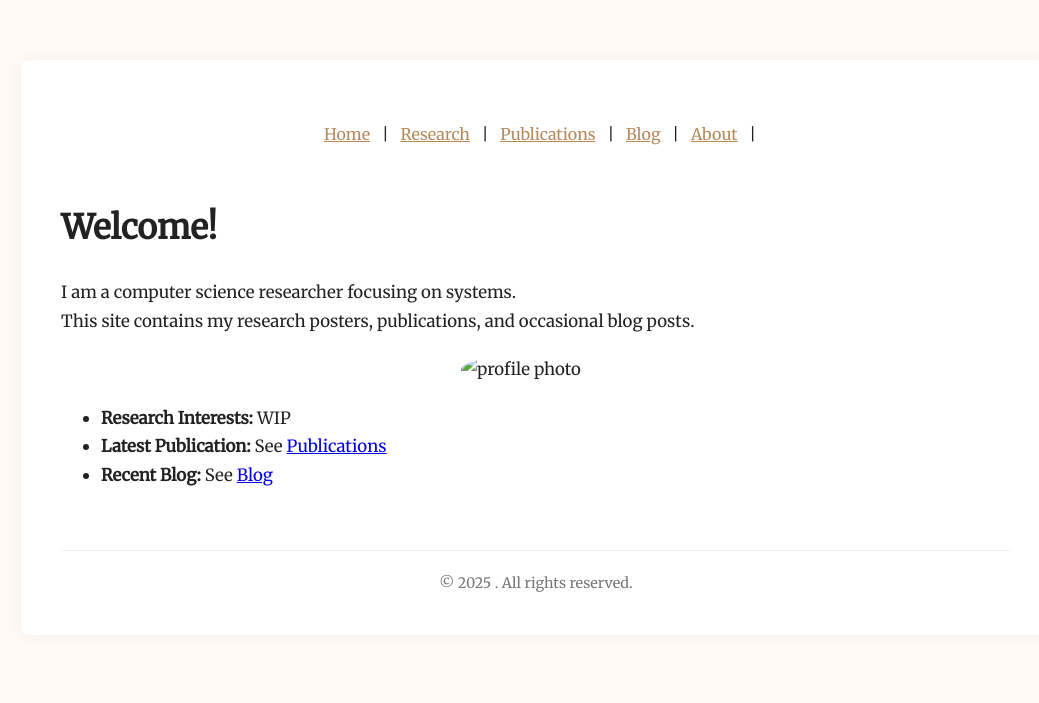
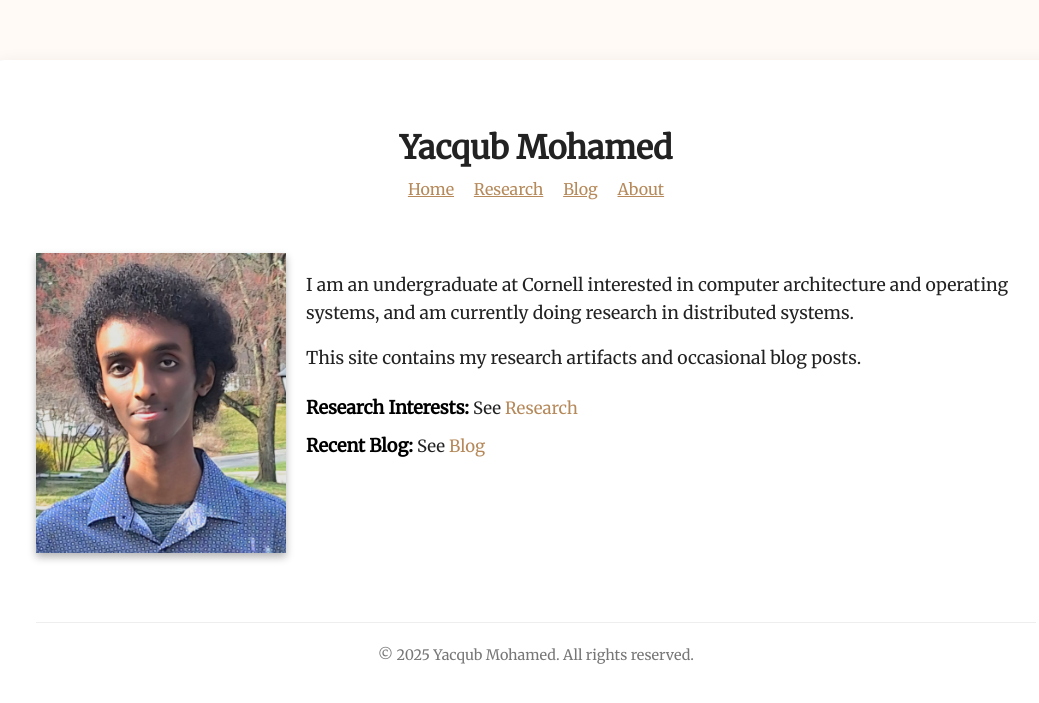
Before and after one commit to yacyam/yacyam.github.io, a Jekyll site: the page built from index.md, in a window 1280 px wide. Shown: the top 703 px of the page, without its empty margins (104-1143 px from the left). Built offline with Jekyll 4.4.1, drawn with Linux system fonts in a browser that asks for light colours.

```diff
--- a/404.html
+++ b/404.html
@@ -1,6 +1,5 @@
 ---
 permalink: /404.html
-layout: page
 ---
 
 <style type="text/css" media="screen">
--- a/_config.yml
+++ b/_config.yml
@@ -1,7 +1,6 @@
-title: "<Your Name>"
-description: "Computer Science Researcher | Machine Learning | Systems"
+title: "Yacqub Mohamed"
 baseurl: ""
-url: "https://<username>.github.io"
+url: "https://yacyam.github.io"
 
 theme: null
 markdown: kramdown
@@ -19,8 +18,6 @@ nav:
     url: /
   - title: "Research"
     url: /research/
-  - title: "Publications"
-    url: /publications/
   - title: "Blog"
     url: /blog/
   - title: "About"
--- a/_layouts/default.html
+++ b/_layouts/default.html
@@ -10,10 +10,10 @@
 <body>
   <div class="container">
     <header>
-      <h1><a href="{{ '/' | relative_url }}">{{ site.title }}</a></h1>
+      <h1>{{ site.title }}</h1>
       <nav>
         {% for item in site.nav %}
-          <a href="{{ item.url | relative_url }}">{{ item.title }}</a> |
+          <a href="{{ item.url | relative_url }}">{{ item.title }}</a>
         {% endfor %}
       </nav>
     </header>
--- a/_layouts/research.html
+++ b/_layouts/research.html
@@ -1,11 +1,13 @@
 ---
+layout: default
 ---
-{% include head.html %}
 <div class="research">
   <h2>{{ page.title }}</h2>
   {% if page.image %}
     <img src="{{ page.image | relative_url }}" alt="{{ page.title }}" style="width:100%; border-radius:8px;">
   {% endif %}
+  {% if page.embed %}
+    <embed src="{{ page.embed | relative_url }}" type="application/pdf" width="100%" height="600px" title="Embedded PDF Viewer" />
+  {% endif %}
   <p>{{ content }}</p>
 </div>
-{% include footer.html %}
--- a/assets/css/style.css
+++ b/assets/css/style.css
@@ -9,7 +9,7 @@ body {
 }
 
 .container {
-  max-width: 950px; /* wider column */
+  max-width: 1000px; /* wider column */
   margin: 60px auto;
   padding: 40px 40px;
   background-color: #fff;
@@ -23,7 +23,7 @@ header {
 }
 
 header h1 {
-  margin-bottom: 10px;
+  margin-bottom: -10px;
 }
 
 nav {
@@ -61,3 +61,61 @@ footer {
 .post-content p {
   margin-bottom: 1em;
 }
+
+/* Profile section layout */
+.profile-section {
+  display: flex;
+  align-items: flex-start;
+  gap: 20px;
+  margin-bottom: 40px;
+}
+
+.profile-image {
+  flex-shrink: 0;
+}
+
+.profile-image img {
+  width: 250px;
+  height: 300px;
+  border-radius: 0%;
+  object-fit: cover;
+  object-position: top;
+  box-shadow: 0 4px 8px rgba(0,0,0,0.3);
+}
+
+.profile-text {
+  flex: 1;
+}
+
+.profile-text p {
+  margin-bottom: 1em;
+  font-size: 1.1rem;
+  line-height: 1.6;
+}
+
+.profile-text ul {
+  margin-top: 20px;
+  padding-left: 0;
+  list-style: none;
+}
+
+.profile-text li {
+  margin-bottom: 8px;
+}
+
+.profile-text a {
+  color: #b5895a;
+  text-decoration: none;
+}
+
+.profile-text a:hover {
+  color: #8a6b3d;
+  text-decoration: underline;
+}
+
+.profile-text b,
+.profile-text strong {
+  font-weight: bold;
+  color: #000000;
+  font-size: large;
+}
--- a/index.md
+++ b/index.md
@@ -3,13 +3,20 @@ layout: default
 title: Home
 ---
 
-# Welcome!
+<div class="profile-section">
+  <div class="profile-image">
+    <img src="assets/images/profile.jpg" alt="Profile photo" />
+  </div>
+  <div class="profile-text">
+    <p>
+    I am an undergraduate at Cornell interested in computer architecture and operating systems,
+    and am currently doing research in distributed systems.
+    </p>
+    <p>This site contains my research artifacts and occasional blog posts.</p>
 
-I am a computer science researcher focusing on systems.
-This site contains my research posters, publications, and occasional blog posts.
-
-![profile photo](assets/images/profile.jpg){: style="border-radius:50%; width:150px; display:block; margin: 20px auto;"}
-
-- **Research Interests:** WIP
-- **Latest Publication:** See [Publications](/publications/)
-- **Recent Blog:** See [Blog](/blog/)
+    <ul>
+      <li><strong>Research Interests:</strong> See <a href="/research/">Research</a></li>
+      <li><strong>Recent Blog:</strong> See <a href="/blog/">Blog</a></li>
+    </ul>
+  </div>
+</div>
```
Also changed, not shown: _layouts/publication.html (deleted, +0 -18 lines), _publications/2025-systems-paper.md (deleted, +0 -11 lines), _research/boom.md (added, +11 -0 lines), _research/kernelfunctions.md (added, +12 -0 lines), _research/poster1.md (deleted, +0 -8 lines), about.markdown (deleted, +0 -18 lines), about/about.md (added, +18 -0 lines), assets/images/profile.jpg (added), 3 other files.
